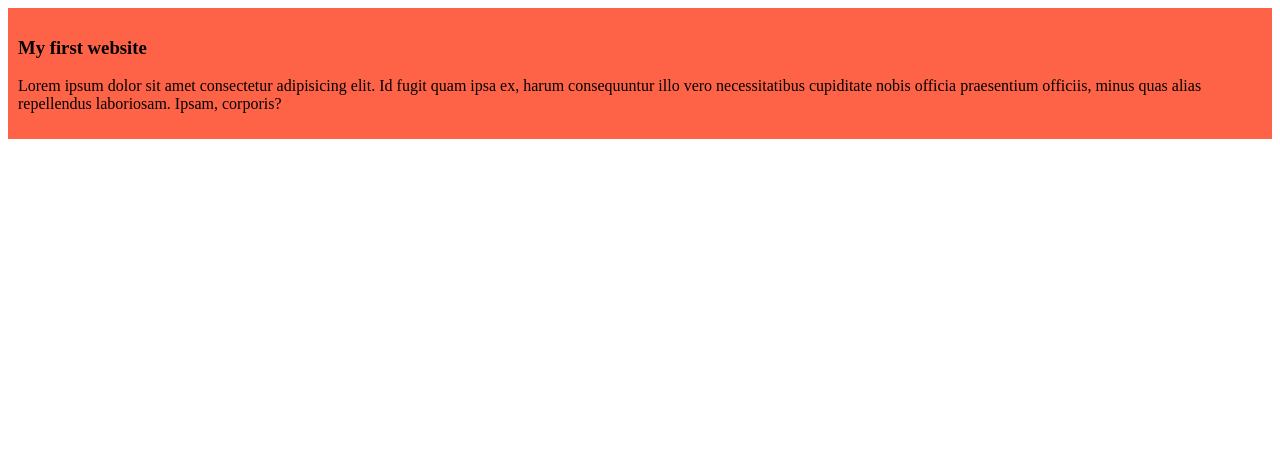
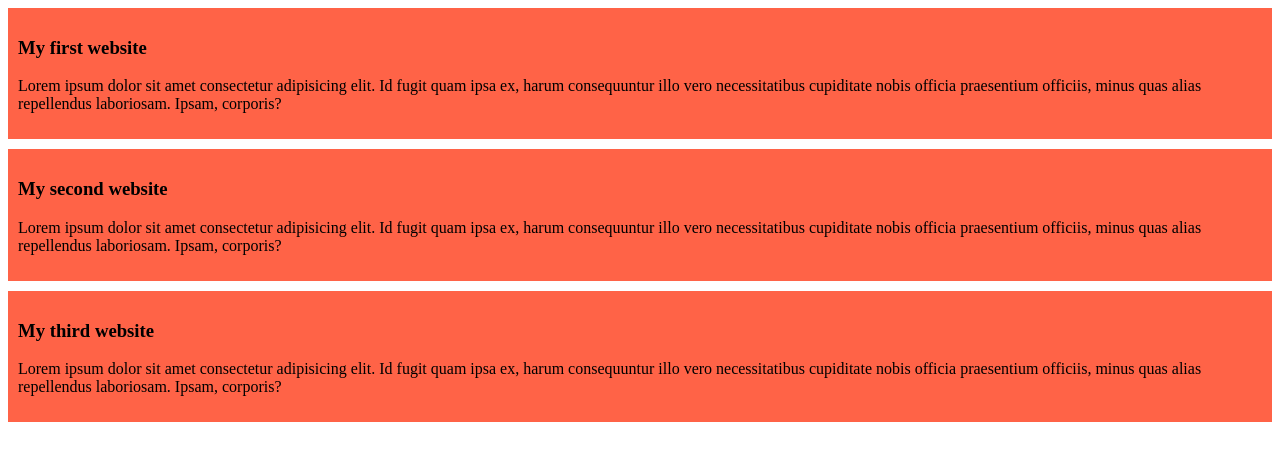
Before and after one commit to maruf318/my-simple-website, a plain HTML site: page index.html in a window 1280 px wide. Drawn offline with Linux system fonts and the light colour scheme.

Commit message:
added the margin

```diff
--- a/index.html
+++ b/index.html
@@ -16,5 +16,23 @@
         Ipsam, corporis?
       </p>
     </div>
+    <div>
+      <h3>My second website</h3>
+      <p>
+        Lorem ipsum dolor sit amet consectetur adipisicing elit. Id fugit quam
+        ipsa ex, harum consequuntur illo vero necessitatibus cupiditate nobis
+        officia praesentium officiis, minus quas alias repellendus laboriosam.
+        Ipsam, corporis?
+      </p>
+    </div>
+    <div>
+      <h3>My third website</h3>
+      <p>
+        Lorem ipsum dolor sit amet consectetur adipisicing elit. Id fugit quam
+        ipsa ex, harum consequuntur illo vero necessitatibus cupiditate nobis
+        officia praesentium officiis, minus quas alias repellendus laboriosam.
+        Ipsam, corporis?
+      </p>
+    </div>
   </body>
 </html>
--- a/styles/blog.css
+++ b/styles/blog.css
@@ -1,4 +1,5 @@
 div {
   background-color: tomato;
   padding: 10px;
+  margin-bottom: 10px;
 }
```
